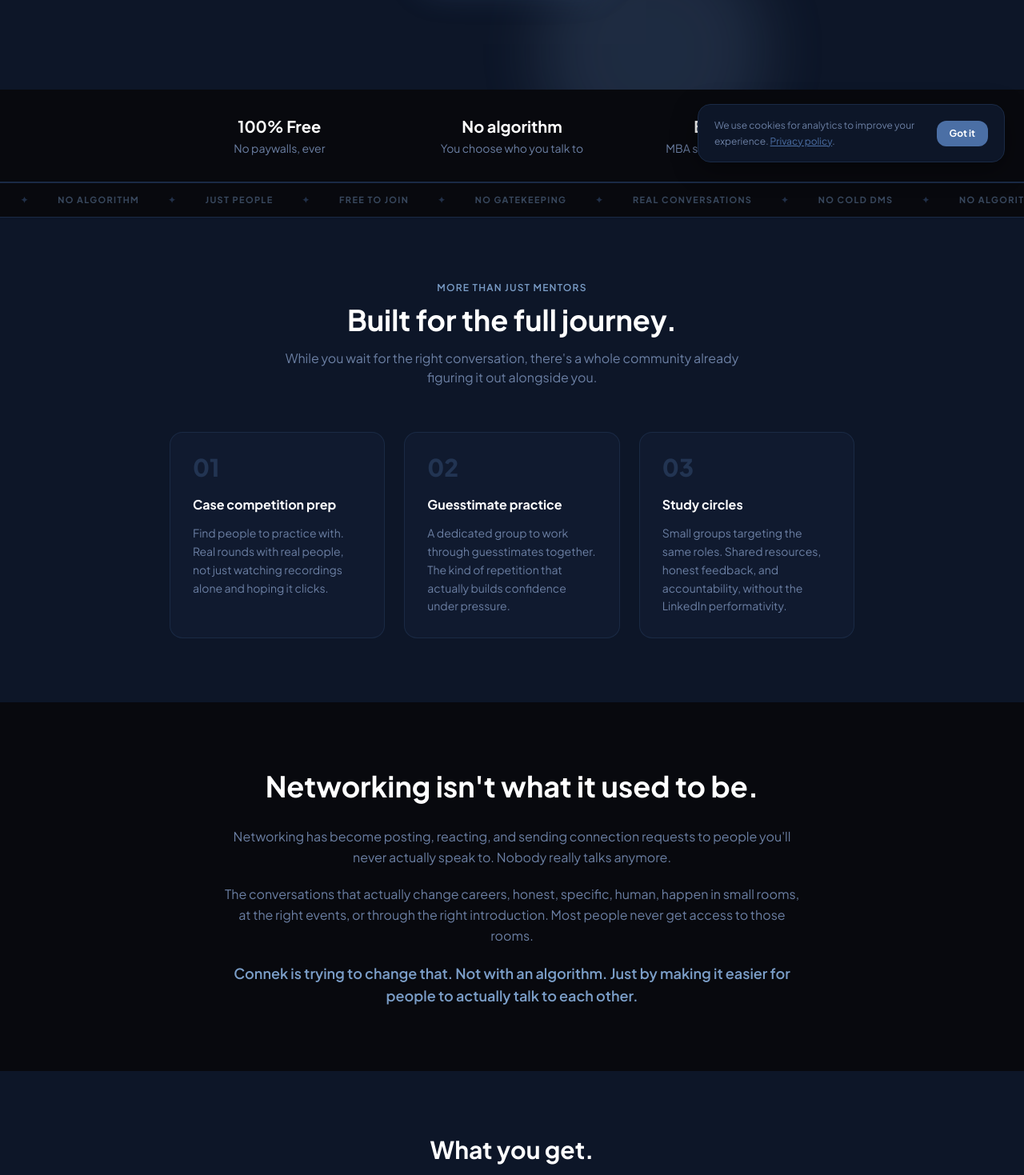
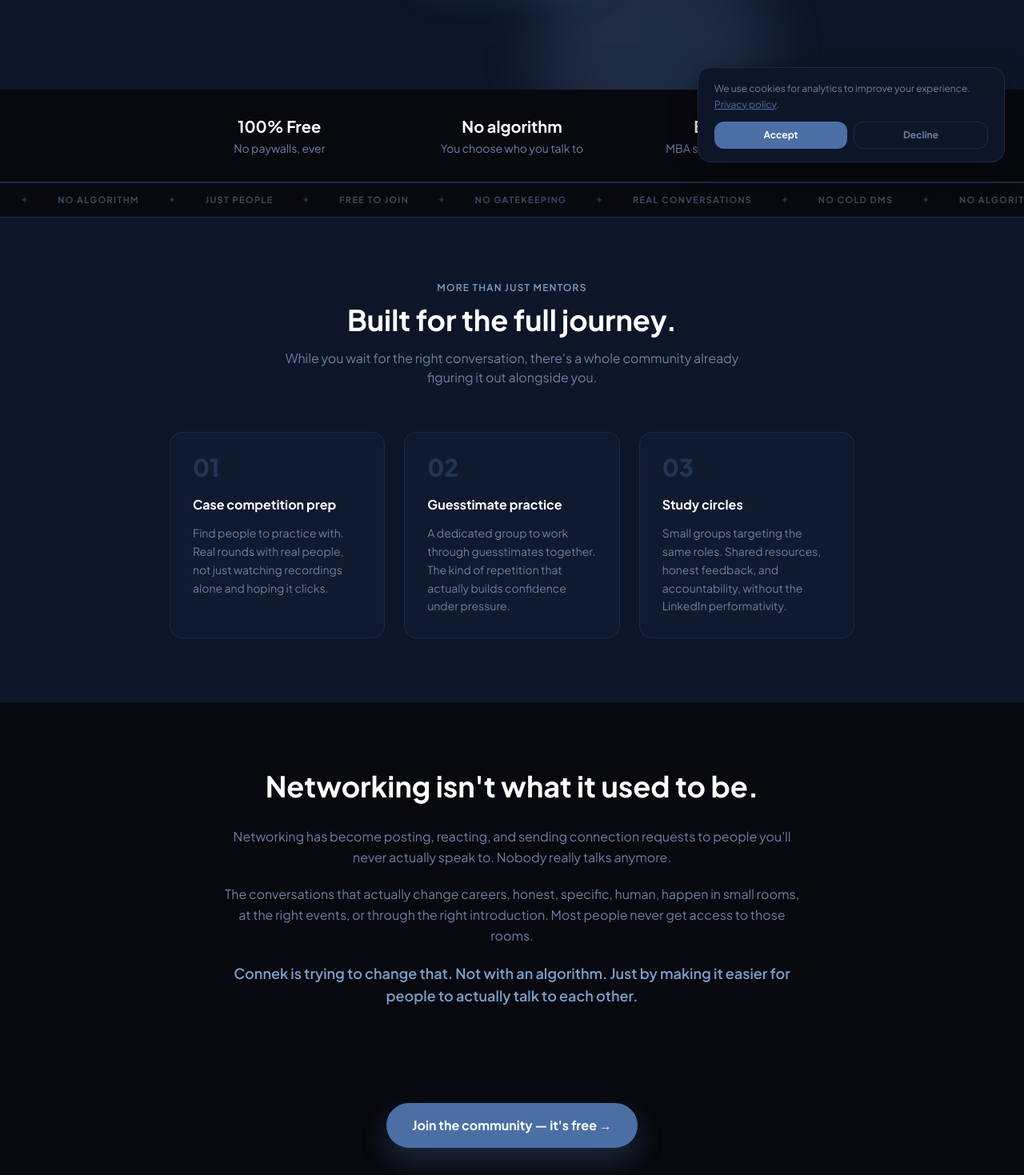
Before and after one commit to bafnakhushi111-tech/theconnek, a Next.js app: page / in a window 1280 px wide. Shown: the part 581-2050 px from the top of the page at 80% size. Built offline with nearby package versions, Linux system fonts and the light colour scheme; no server answers.

Commit message:
Mid-page CTA, GDPR cookie decline, analytics consent gate, fix Instagram handle

```diff
--- a/app/components/Analytics.tsx
+++ b/app/components/Analytics.tsx
@@ -1,11 +1,21 @@
+"use client";
+
 import Script from "next/script";
+import { useEffect, useState } from "react";
 
-// Both are inert until the matching env var is set in Vercel.
-//   NEXT_PUBLIC_GA_ID       e.g. "G-XXXXXXXXXX"   (Google Analytics 4)
-//   NEXT_PUBLIC_CLARITY_ID  e.g. "abcdefghij"     (Microsoft Clarity project id)
 export default function Analytics() {
   const gaId = process.env.NEXT_PUBLIC_GA_ID;
   const clarityId = process.env.NEXT_PUBLIC_CLARITY_ID;
+  const [consented, setConsented] = useState(false);
+
+  useEffect(() => {
+    const check = () => setConsented(localStorage.getItem("cookie_consent") === "true");
+    check();
+    window.addEventListener("storage", check);
+    return () => window.removeEventListener("storage", check);
+  }, []);
+
+  if (!consented) return null;
 
   return (
     <>
--- a/app/components/CookieBanner.tsx
+++ b/app/components/CookieBanner.tsx
@@ -17,24 +17,38 @@ export default function CookieBanner() {
     setVisible(false);
   }
 
+  function decline() {
+    localStorage.setItem("cookie_consent", "false");
+    setVisible(false);
+  }
+
   if (!visible) return null;
 
   return (
     <div
-      className="fixed bottom-4 left-4 right-4 sm:left-auto sm:right-6 sm:max-w-sm z-50 rounded-2xl px-5 py-4 flex flex-col sm:flex-row items-start sm:items-center gap-3 text-sm"
+      className="fixed bottom-4 left-4 right-4 sm:left-auto sm:right-6 sm:max-w-sm z-50 rounded-2xl px-5 py-4 flex flex-col gap-3 text-sm"
       style={{ background: "#0D1628", border: "1px solid #1a2a45", boxShadow: "0 8px 32px rgba(0,0,0,0.4)" }}
     >
-      <p style={{ color: "#6B7FA3" }} className="flex-1 text-xs leading-relaxed">
+      <p style={{ color: "#6B7FA3" }} className="text-xs leading-relaxed">
         We use cookies for analytics to improve your experience.{" "}
         <Link href="/privacy" className="underline" style={{ color: "#4B6FA5" }}>Privacy policy</Link>.
       </p>
-      <button
-        onClick={accept}
-        className="shrink-0 text-xs font-bold px-4 py-2 rounded-xl text-white"
-        style={{ background: "#4B6FA5" }}
-      >
-        Got it
-      </button>
+      <div className="flex gap-2">
+        <button
+          onClick={accept}
+          className="flex-1 text-xs font-bold px-4 py-2 rounded-xl text-white"
+          style={{ background: "#4B6FA5" }}
+        >
+          Accept
+        </button>
+        <button
+          onClick={decline}
+          className="flex-1 text-xs font-bold px-4 py-2 rounded-xl"
+          style={{ border: "1px solid #1a2a45", color: "#6B7FA3" }}
+        >
+          Decline
+        </button>
+      </div>
     </div>
   );
 }
--- a/app/components/Footer.tsx
+++ b/app/components/Footer.tsx
@@ -11,13 +11,13 @@ export default function Footer() {
             Real conversations. No cold DMs. No algorithm. Just people.
           </p>
           <a
-            href="https://www.instagram.com/theconnek"
+            href="https://www.instagram.com/_the_connek"
             target="_blank"
             rel="noopener noreferrer"
             className="text-xs font-medium mt-1"
             style={{ color: "#4B6FA5" }}
           >
-            @theconnek on Instagram
+            @_the_connek on Instagram
           </a>
         </div>
         <div className="flex flex-col items-center sm:items-end gap-2 text-xs" style={{ color: "#2A3A50" }}>
--- a/app/layout.tsx
+++ b/app/layout.tsx
@@ -44,7 +44,7 @@ const jsonLd = {
   url: "https://theconnek.com",
   logo: "https://theconnek.com/icon.svg",
   description: "A community platform connecting MBA students and early professionals with industry mentors for real career conversations.",
-  sameAs: ["https://www.instagram.com/theconnek"],
+  sameAs: ["https://www.instagram.com/_the_connek"],
   foundingLocation: {
     "@type": "Place",
     addressCountry: "IN",
--- a/app/page.tsx
+++ b/app/page.tsx
@@ -361,6 +361,25 @@ export default function Home() {
         </motion.div>
       </AnimatePresence>
 
+      {/* ── Mid-page CTA ── */}
+      <AnimatePresence mode="wait">
+        <motion.div key={`midcta-${userType}`} initial={{ opacity: 0 }} animate={{ opacity: 1 }} exit={{ opacity: 0 }} transition={{ duration: 0.25 }}>
+          <FadeSection>
+            <div className="max-w-2xl mx-auto px-5 py-10 text-center">
+              <motion.a
+                href="#waitlist"
+                whileHover={{ scale: 1.04 }}
+                whileTap={{ scale: 0.97 }}
+                className="inline-block font-bold px-8 py-4 rounded-full text-sm md:text-base text-white"
+                style={{ background: accent, boxShadow: `0 16px 32px ${ab(0.3)}` }}
+              >
+                Join the community — it&apos;s free →
+              </motion.a>
+            </div>
+          </FadeSection>
+        </motion.div>
+      </AnimatePresence>
+
       {/* ── Value props ── */}
       <section className="py-20" style={{ background: heroBg }}>
         <div className="max-w-4xl mx-auto px-5">
```
